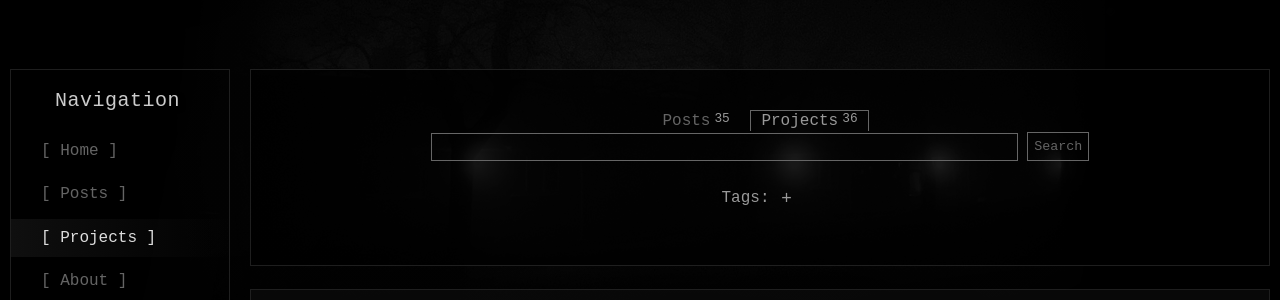
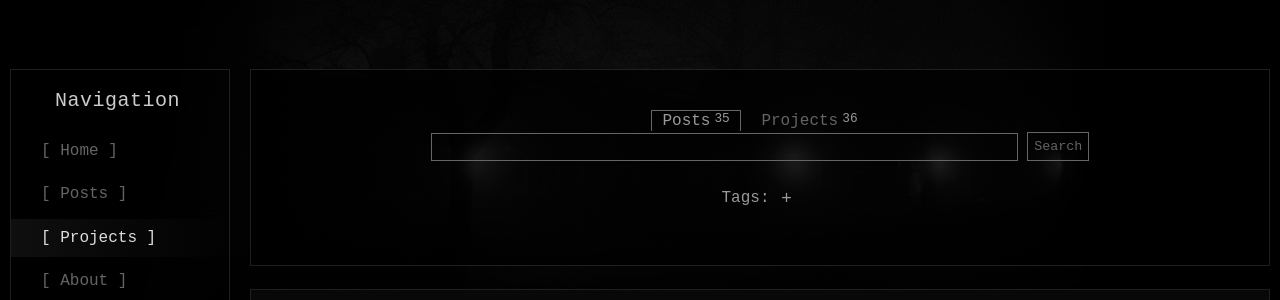
Before and after one commit to qw84/test-repo, a Jekyll site: the page built from projects.html, in a window 1280 px wide. Shown: the part 151-451 px from the top of the page. Built offline with Jekyll 4.4.1, drawn with Linux system fonts in a browser that asks for light colours.

Commit message:
Path builder fix

```diff
--- a/_layouts/base.html
+++ b/_layouts/base.html
@@ -21,6 +21,10 @@
       {{ content }}
   </div>
   <script>
+  window.SITE_CONFIG = {
+      baseurl: "{{ site.baseurl }}"
+  };
+
   (function() {
       const path = window.location.pathname;
       if (!path.includes('/posts.html') && !path.includes('/projects.html')) {
--- a/data.json
+++ b/data.json
@@ -1,5 +1,6 @@
 ---
 layout: null
+permalink: /data.json
 ---
 {
   "posts": [
@@ -18,7 +19,7 @@
     {% for project in sorted_projects %}
       {
         "title": {{ project.title | jsonify }},
-        "url": "{{ site.baseurl }}{{ post.url }}",
+        "url": "{{ site.baseurl }}{{ project.url }}",
         "date": "{{ project.date | date: '%Y-%m-%d' }}",
         "tags": {{ project.tags | jsonify }}
       }{% unless forloop.last %},{% endunless %}
--- a/js/search.js
+++ b/js/search.js
@@ -1,4 +1,5 @@
 document.addEventListener('DOMContentLoaded', function() {
+    const baseurl = window.SITE_CONFIG?.baseurl || "";
     const searchInput = document.getElementById('search-wide');
     const searchButton = document.getElementById('search-button');
     const postsList = document.querySelector('.posts-list');
@@ -151,7 +152,7 @@
         let newHTML = '';
         results.forEach(item => {
             newHTML += `
-                <a class="post-item-link" href="{{ site.baseurl }}${item.url}">
+                <a class="post-item-link" href="${baseurl}${item.url}">
                     <div class="post-content">
                         <span class="post-title">${item.title}</span>
                         <span class="date">${item.date}</span>
--- a/posts.html
+++ b/posts.html
@@ -32,7 +32,7 @@
         <div class="posts-list">
             {% assign sorted_posts = site.posts | sort: 'date' | reverse %}
             {% for post in sorted_posts %}
-                <a class="post-item-link" href="{{ site.baseurl }}{{ post.url }}">
+                <a class="post-item-link" href="{{ post.url | absolute_url }}">
                     <div class="post-content">
                         <span class="post-title">{{ post.title }}</span>
                         <span class="date">{{ post.date | date: "%Y-%m-%d" }}</span>
--- a/projects.html
+++ b/projects.html
@@ -10,8 +10,8 @@
     <article id="search-container">
         <div class="search-form">
             <p id="search-tabs">
-                <a href="{{ site.baseurl }}/posts.html" data-tab="posts">Posts<span class="count-badge" id="posts-count">0</span></a>
-                <a href="{{ site.baseurl }}/projects.html" class="active" data-tab="projects">Projects<span class="count-badge" id="projects-count">0</span></a>
+                <a href="{{ site.baseurl }}/posts.html" class="active" data-tab="posts">Posts<span class="count-badge" id="posts-count">0</span></a>
+                <a href="{{ site.baseurl }}/projects.html" data-tab="projects">Projects<span class="count-badge" id="projects-count">0</span></a>
             </p>
             <input type="text" class="search-input" id="search-wide" placeholder="">
             <button id="search-button">Search</button>
@@ -32,7 +32,7 @@
         <div class="posts-list">
             {% assign sorted_projects = site.projects | sort: 'date' | reverse %}
             {% for project in sorted_projects %}
-                <a class="post-item-link" href="{{ site.baseurl }}{{ project.url }}">
+                <a class="post-item-link" href="{{ project.url | absolute_url }}">
                     <div class="post-content">
                         <span class="post-title">{{ project.title }}</span>
                         <span class="date">{{ project.date | date: "%Y-%m-%d" }}</span>
@@ -43,5 +43,4 @@
     </article>
     <br><br>
     <script src="{{ site.baseurl }}/js/search.js"></script>
-
 </section>
```
